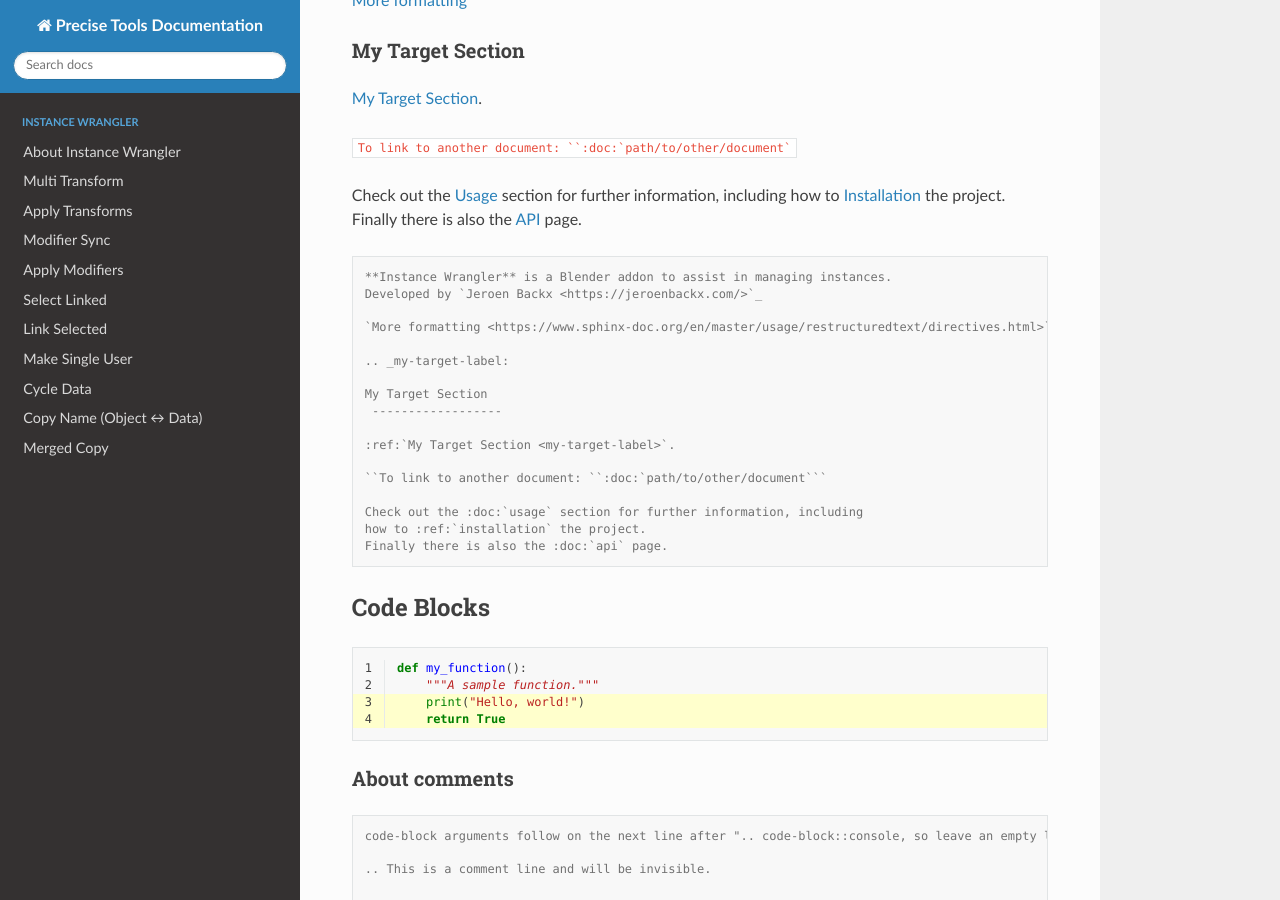
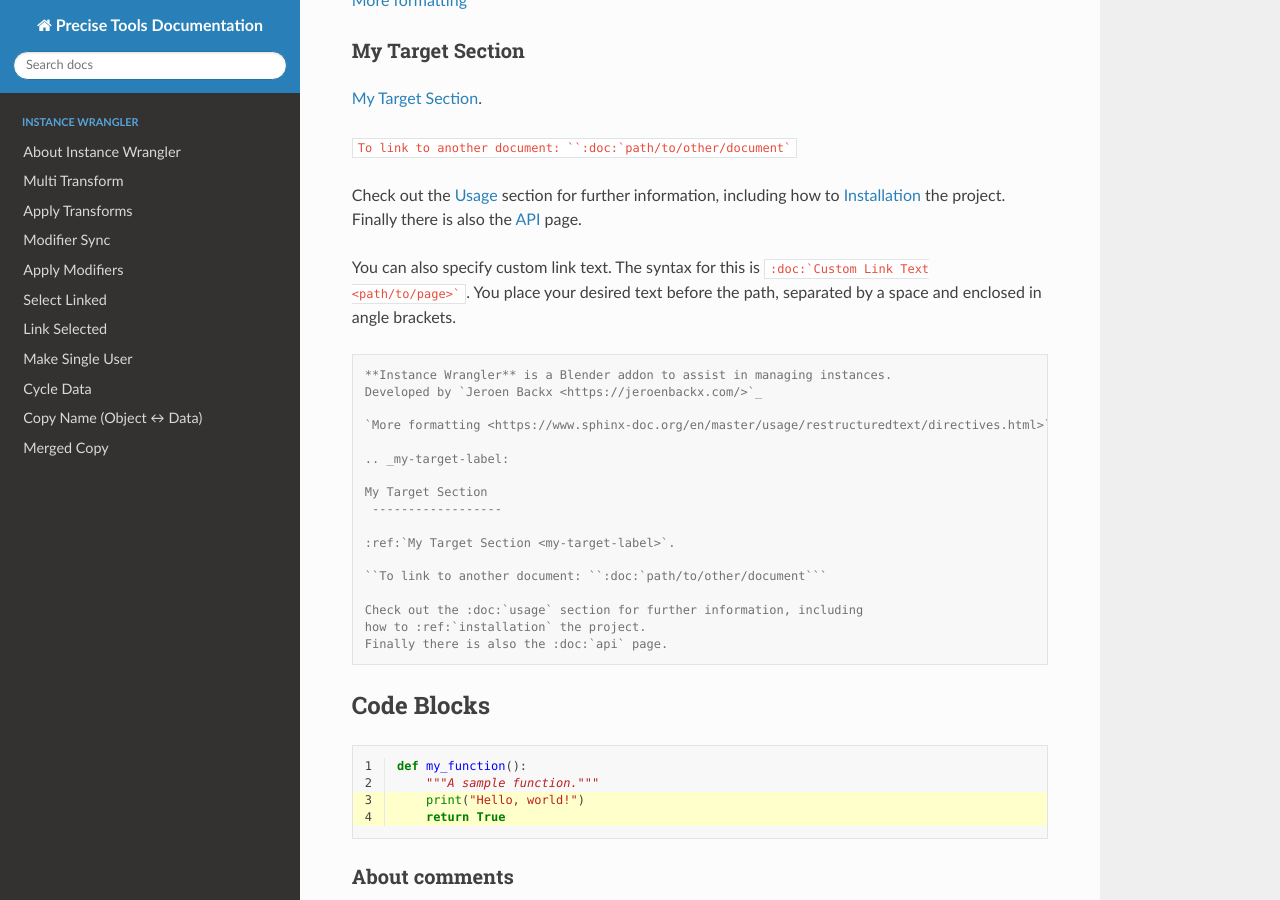
Before and after one commit to jb1981dev/Precise-Docs, a Sphinx documentation site: the page built from docs/source/testpages/examples.rst, in a window 1280 px wide and 900 px high, scrolled down 1339 px. Built offline with Sphinx 7.4.7 and the Read the Docs theme 3.1.0, drawn with Linux system fonts in a browser that asks for light colours.

Commit message:
Update examples.rst

````diff
--- a/docs/source/testpages/examples.rst
+++ b/docs/source/testpages/examples.rst
@@ -86,6 +86,9 @@ My Target Section
 Check out the :doc:`usage` section for further information, including
 how to :ref:`installation` the project.
 Finally there is also the :doc:`api` page.
+
+You can also specify custom link text.
+The syntax for this is ``:doc:`Custom Link Text <path/to/page>```. You place your desired text before the path, separated by a space and enclosed in angle brackets.
 
 .. code-block:: console
 
````
